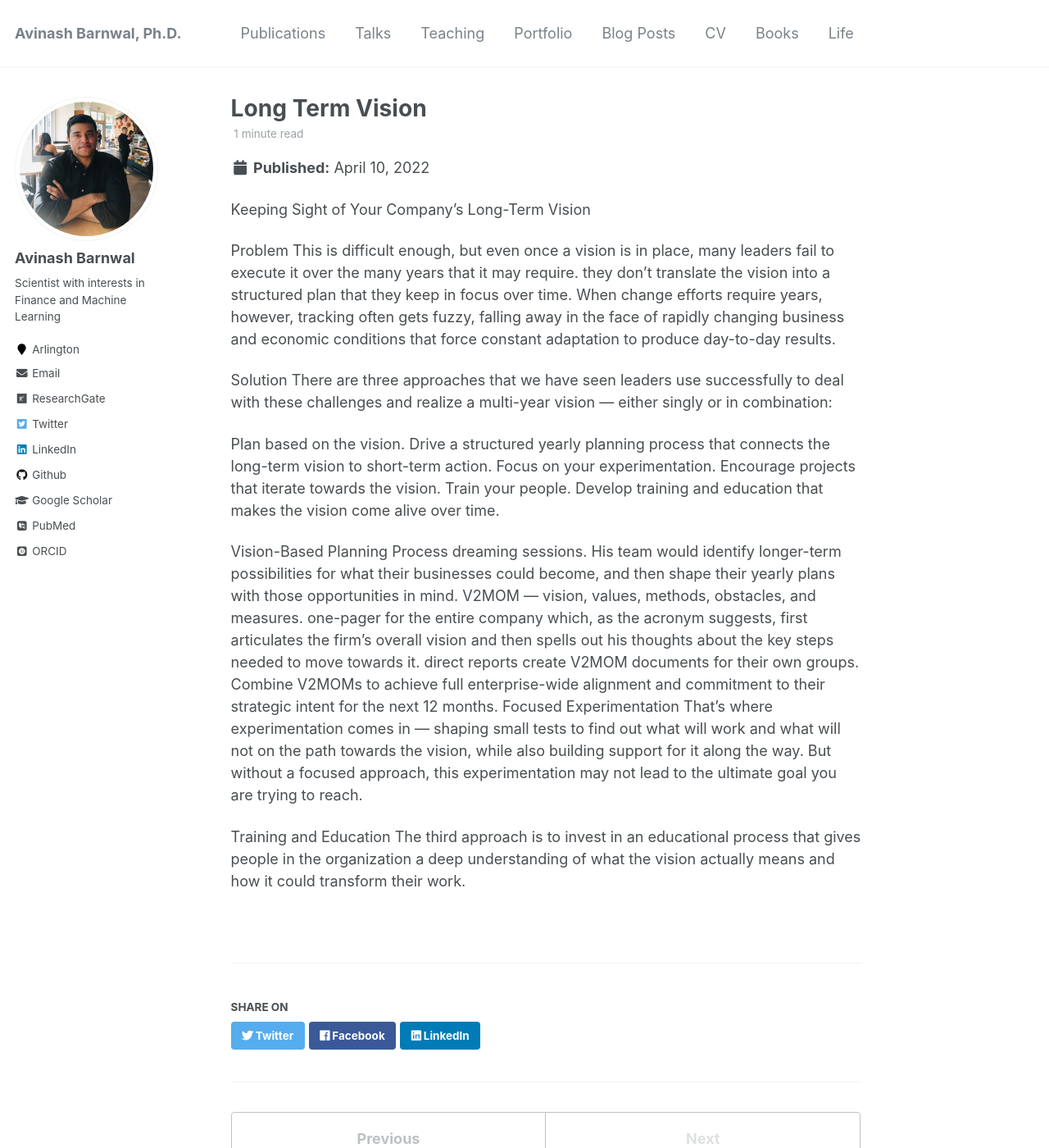
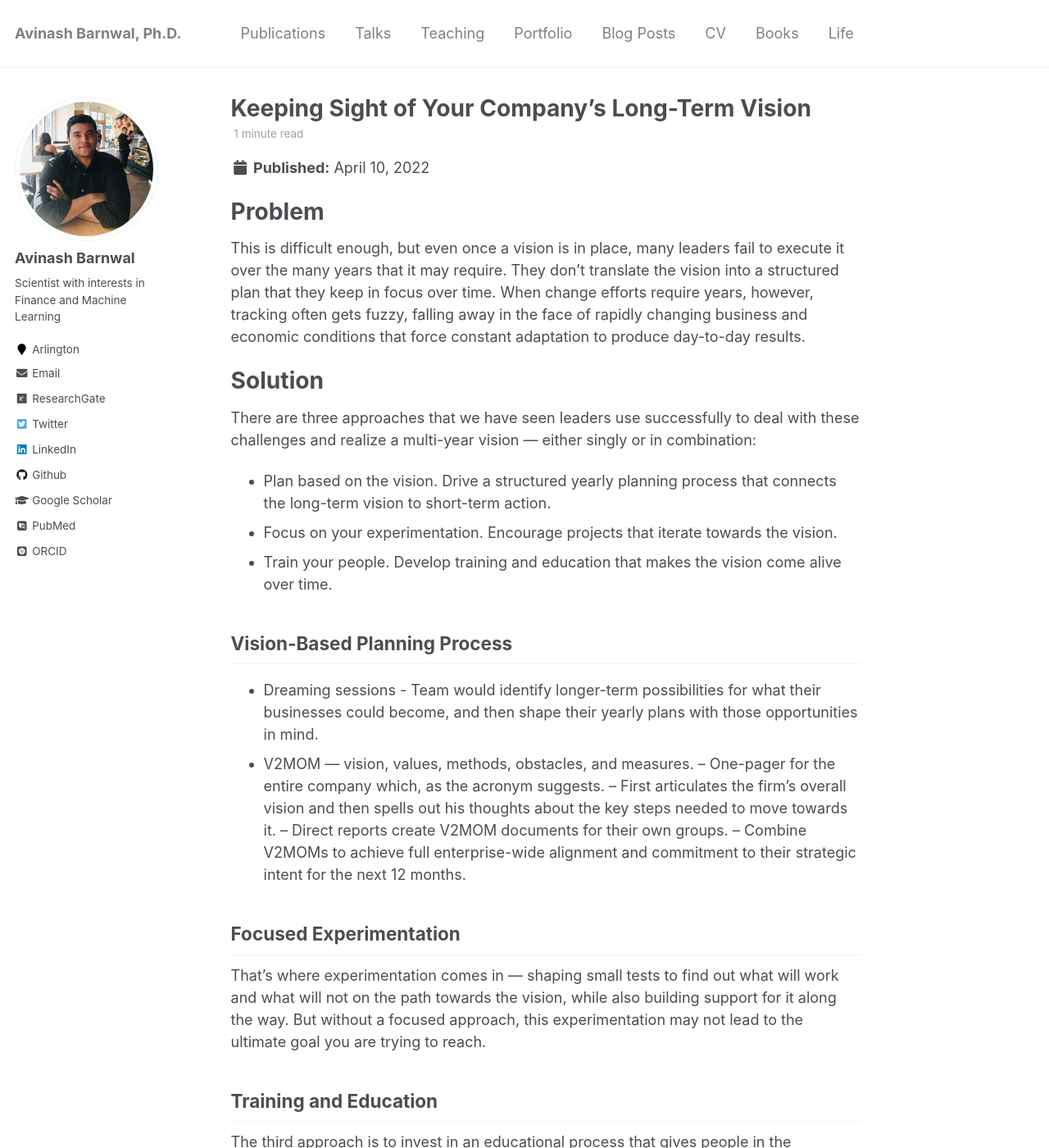
Before and after one commit to avinashbarnwal/avinashbarnwal.github.io, a Jekyll site: the page built from _posts/2022-04-10-long-term-vision.md, in a window 1280 px wide and 1400 px high. Shown: the whole window at 82% size. Built offline with Jekyll 4.4.1, drawn with Linux system fonts in a browser that asks for light colours; some web fonts are replaced; some of the changed lines change nothing that is shown; some of the changed text lies outside the part shown.

Commit message:
Update 2022-04-10-long-term-vision.md

```diff
--- a/_posts/2022-04-10-long-term-vision.md
+++ b/_posts/2022-04-10-long-term-vision.md
@@ -1,28 +1,32 @@
-Keeping Sight of Your Company’s Long-Term Vision
+---
+title: "Keeping Sight of Your Company’s Long-Term Vision"
+collection: posts
+type: "Strategy"
+permalink: /posts/2022-04-10-long-term-vision
+date: 2022-04-10
+---
 
-Problem
-This is difficult enough, but even once a vision is in place, many leaders fail to execute it over the many years that it may require.
-they don’t translate the vision into a structured plan that they keep in focus over time.
-When change efforts require years, however, tracking often gets fuzzy, falling away in the face of rapidly changing business and economic conditions that force constant adaptation to produce day-to-day results.
+# Problem
+This is difficult enough, but even once a vision is in place, many leaders fail to execute it over the many years that it may require. They don’t translate the vision into a structured plan that they keep in focus over time. When change efforts require years, however, tracking often gets fuzzy, falling away in the face of rapidly changing business and economic conditions that force constant adaptation to produce day-to-day results.
 
 
-Solution
+# Solution
 There are three approaches that we have seen leaders use successfully to deal with these challenges and realize a multi-year vision — either singly or in combination:
 
-Plan based on the vision. Drive a structured yearly planning process that connects the long-term vision to short-term action.
-Focus on your experimentation. Encourage projects that iterate towards the vision.
-Train your people. Develop training and education that makes the vision come alive over time.
+- Plan based on the vision. Drive a structured yearly planning process that connects the long-term vision to short-term action.
+- Focus on your experimentation. Encourage projects that iterate towards the vision.
+- Train your people. Develop training and education that makes the vision come alive over time.
 
-Vision-Based Planning Process
-dreaming sessions. His team would identify longer-term possibilities for what their businesses could become, and then shape their yearly plans with those opportunities in mind.
- V2MOM — vision, values, methods, obstacles, and measures.
-one-pager for the entire company which, as the acronym suggests,
-first articulates the firm’s overall vision
-and then spells out his thoughts about the key steps needed to move towards it.
-direct reports create V2MOM documents for their own groups.
-Combine V2MOMs to achieve full enterprise-wide alignment and commitment to their strategic intent for the next 12 months.
-Focused Experimentation
+## Vision-Based Planning Process
+- Dreaming sessions - Team would identify longer-term possibilities for what their businesses could become, and then shape their yearly plans with those opportunities in mind.
+- V2MOM — vision, values, methods, obstacles, and measures.
+-- One-pager for the entire company which, as the acronym suggests.
+-- First articulates the firm’s overall vision and then spells out his thoughts about the key steps needed to move towards it.
+-- Direct reports create V2MOM documents for their own groups.
+-- Combine V2MOMs to achieve full enterprise-wide alignment and commitment to their strategic intent for the next 12 months.
+
+## Focused Experimentation
 That’s where experimentation comes in — shaping small tests to find out what will work and what will not on the path towards the vision, while also building support for it along the way. But without a focused approach, this experimentation may not lead to the ultimate goal you are trying to reach.
 
-Training and Education
+## Training and Education
 The third approach is to invest in an educational process that gives people in the organization a deep understanding of what the vision actually means and how it could transform their work.
```
